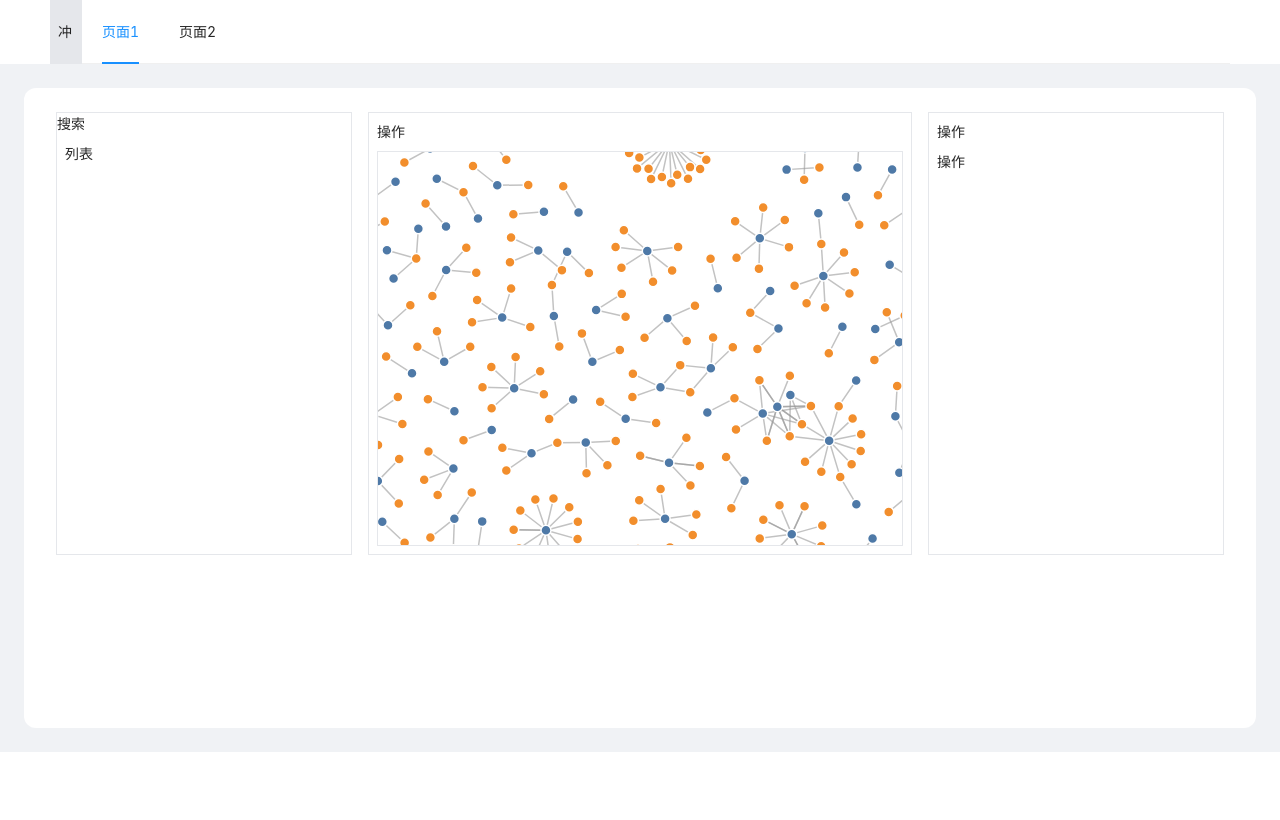
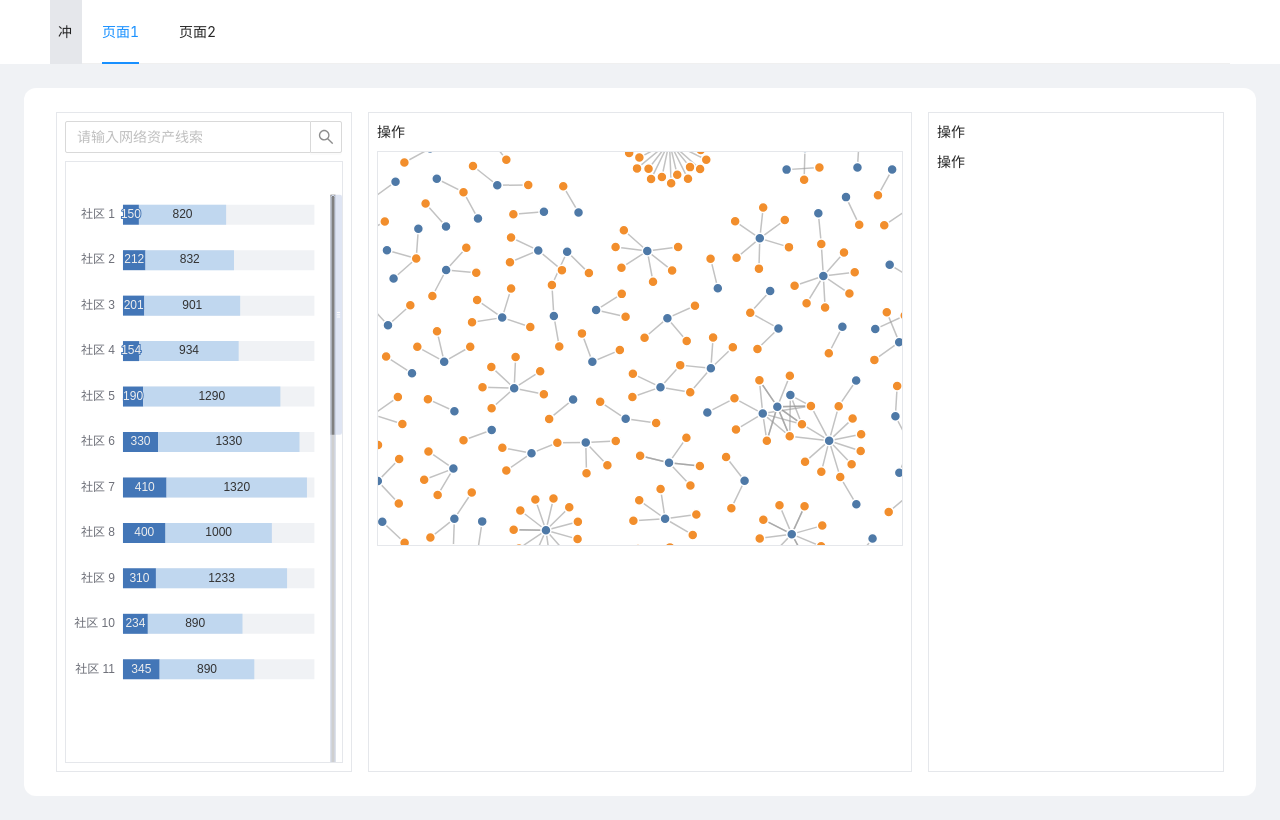
Before and after one commit to sinpor/chinavis-2022, a React (Vite) app: page /#/ in a window 1280 px wide. Built offline with nearby package versions, Linux system fonts and the light colour scheme.

Commit message:
列表和搜索功能

```diff
--- a/package.json
+++ b/package.json
@@ -11,7 +11,12 @@
         "antd": "^4.20.5",
         "axios": "^0.27.2",
         "d3": "5",
+        "echarts": "^5.3.2",
+        "echarts-for-react": "^3.0.2",
         "eslint": "^8.15.0",
+        "events": "^3.3.0",
+        "mobx": "^6.6.0",
+        "mobx-react": "^7.5.0",
         "prettier": "^2.6.2",
         "react": "^18.0.0",
         "react-dom": "^18.0.0",
--- /dev/null
+++ b/public/mock/test-community.json
@@ -0,0 +1,86 @@
+{
+    "yAxis": [
+        1,
+        2,
+        3,
+        4,
+        5,
+        6,
+        7,
+        8,
+        9,
+        10,
+        11,
+        12,
+        13,
+        14,
+        15,
+        16,
+        17,
+        18,
+        19,
+        20,
+        21,
+        22,
+        23,
+        24,
+        25,
+        26
+    ],
+    "allCom": [
+        150,
+        212,
+        201,
+        154,
+        190,
+        330,
+        410,
+        400,
+        310,
+        234,
+        345,
+        150,
+        212,
+        201,
+        154,
+        234,
+        345,
+        150,
+        212,
+        201,
+        154,
+        345,
+        150,
+        212,
+        201,
+        154
+    ],
+    "crimeCom": [
+        820,
+        832,
+        901,
+        934,
+        1290,
+        1330,
+        1320,
+        1000,
+        1233,
+        890,
+        890,
+        820,
+        832,
+        901,
+        934,
+        901,
+        934,
+        1290,
+        1330,
+        1320,
+        1000,
+        1233,
+        890,
+        890,
+        820,
+        832
+    ]
+}
--- a/src/pages/home/components/Force.tsx
+++ b/src/pages/home/components/Force.tsx
@@ -1,5 +1,6 @@
 import React, { useCallback, useEffect, useRef, useState } from "react";
 import { request } from "../../../utils/request/request";
+import { eventBus } from "../../../utils/bus/bus";
 import * as d3 from "d3";
 
 export const Force: React.FC = () => {
@@ -166,7 +167,14 @@ export const Force: React.FC = () => {
         },
         [box]
     );
-
+    const reqComId = (num: any) => {
+        console.log(num)
+    }
+    const SearchId = (value: string) => {
+        console.log("Force--", value)
+    }
+    eventBus.addListener("ComId", reqComId)
+    eventBus.addListener("clue", SearchId)
     useEffect(() => {
         const { clientWidth } = containerRef.current as HTMLDivElement;
 
@@ -176,7 +184,7 @@ export const Force: React.FC = () => {
     }, []);
     useEffect(() => {
         request("/mock/test-force.json").then((res) => {
-            console.log(res);
+            //console.log(res);
             const { nodes, links } = res.data;
             if (box.width) {
                 initChart(nodes, links);
--- /dev/null
+++ b/src/pages/home/components/List.tsx
@@ -0,0 +1,134 @@
+import React, { useEffect, useState } from "react";
+import ReactEcharts from 'echarts-for-react';
+import { request } from "../../../utils/request/request";
+import { eventBus } from "../../../utils/bus/bus";
+
+export const List: React.FC = () => {
+    const [Cname, setCname] = useState([]);
+    const [allCom, setallCom] = useState([]);
+    const [crimeCom, setcrimeCom] = useState([]);
+    const getOption = () => {
+        let option = {
+            tooltip: {
+                trigger: 'axis',
+                axisPointer: {
+                    // Use axis to trigger tooltip
+                    type: 'shadow' // 'shadow' as default; can also be 'line' or 'shadow'
+                }
+            },
+            legend: { show: false },
+
+            grid: {
+                top: '5%',
+                left: '3%',
+                right: '10%',
+                containLabel: true
+            },
+            xAxis: {
+                type: 'value',
+                axisLine: { show: false }, // 轴线
+                axisTick: { show: false }, // 刻度
+                splitLine: { show: false }, // 分隔线
+                axisLabel: false
+            },
+            yAxis: {
+                type: 'category',
+                axisLine: { show: false }, // 轴线
+                axisTick: { show: false }, // 刻度
+                splitLine: { show: false }, // 分隔线
+                inverse: true,
+                data: Cname
+            },
+            dataZoom: [
+                {
+                    type: "inside",
+                    yAxisIndex: [0],
+                    zoomOnMouseWheel: false,  // 关闭滚轮缩放
+                    moveOnMouseWheel: true, // 开启滚轮平移
+                    moveOnMouseMove: true,  // 鼠标移动能触发数据窗口平移
+                    maxValueSpan: 10,
+
+                },
+                {
+                    id: 'dataZoomY',
+                    show: true,
+                    type: 'slider',
+                    yAxisIndex: [0],
+                    filterMode: 'empty',
+                    width: '5',
+                    fillerColor: "gray", // 滚动条颜色
+                    // borderColor: "rgba(17, 100, 210, 0.12)",
+                    backgroundColor: '#cfcfcf',
+                    handleSize: 0,
+                    showDataShadow: false,
+                    showDetail: false,
+                    height: '100%',
+                    startValue: 0,
+                },
+
+            ],
+            series: [
+                {
+                    type: 'bar',
+                    barWidth: "20px",
+                    stack: 'total',
+                    label: {
+                        show: true
+                    },
+                    color: "#4376b7",
+                    showBackground: true,
+                    backgroundStyle: {
+                        color: '#f0f2f5',
+                    },
+                    emphasis: {
+                        focus: 'series'
+                    },
+                    data: allCom
+                },
+                {
+                    type: 'bar',
+                    barWidth: "20px",
+                    stack: 'total',
+                    color: "#c0d7ef",
+                    label: {
+                        show: true
+                    },
+                    emphasis: {
+                        focus: 'series'
+                    },
+                    data: crimeCom
+                }
+            ]
+        };
+        return option;
+    };
+    const onChartClick = (param: any, echarts: any) => {
+        let num = param.name.split(" ")[1]
+        eventBus.emit("ComId", num);
+    }
+    const getClick = {
+        'click': onChartClick
+    };
+    const SearchId = (value: string) => {
+        console.log("list---", value);
+    }
+    eventBus.addListener("clue", SearchId)
+    useEffect(() => {
+        request("/mock/test-community.json").then((res) => {
+            let name = res.data.yAxis.map((item: number) => {
+                return `社区 ${item}`
+            })
+            setCname(name)
+            setallCom(res.data.allCom);
+            setcrimeCom(res.data.crimeCom)
+        });
+    }, []);
+    return (
+        <ReactEcharts
+            style={{ height: '600px', width: '100%' }}
+            option={getOption()}
+            onEvents={getClick}
+        />
+    )
+
+};
--- /dev/null
+++ b/src/pages/home/components/Search.tsx
@@ -0,0 +1,24 @@
+import React, { useEffect, useState } from "react";
+import { Input, Space } from 'antd';
+import { AudioOutlined } from '@ant-design/icons';
+import { request } from "../../../utils/request/request";
+import { eventBus } from "../../../utils/bus/bus";
+
+const { Search } = Input;
+
+const onSearch = (value: string) => {
+    eventBus.emit("clue", value);
+};
+
+export const SearchId: React.FC = () => {
+    return (
+        <Space direction="vertical" className="w-full">
+            <Search
+                placeholder="请输入网络资产线索"
+                onSearch={onSearch}
+                style={{ width: "100%" }}
+            />
+        </Space>
+    )
+
+}
--- a/src/pages/home/index.tsx
+++ b/src/pages/home/index.tsx
@@ -1,12 +1,18 @@
 import React from "react";
 import { Force } from "./components/Force";
+import { List } from "./components/List";
+import { SearchId } from "./components/Search"
 
 export const Home: React.FC = () => {
     return (
         <div className="flex h-full">
             <div className="w-1/4 border mx-2">
-                <div> 搜索</div>
-                <div className="m-2">列表</div>
+                <div className="m-2">
+                    <SearchId />
+                </div>
+                <div className="m-2 border">
+                    <List />
+                </div>
             </div>
             <div className="flex-1 border mx-2">
                 <div className="m-2">操作</div>
--- /dev/null
+++ b/src/utils/bus/bus.ts
@@ -0,0 +1,5 @@
+import { EventEmitter } from 'events';
+
+const eventBus = new EventEmitter();
+
+export { eventBus };
```
Also changed, not shown: 2 other files (tests, documents, lock files or other folders).
